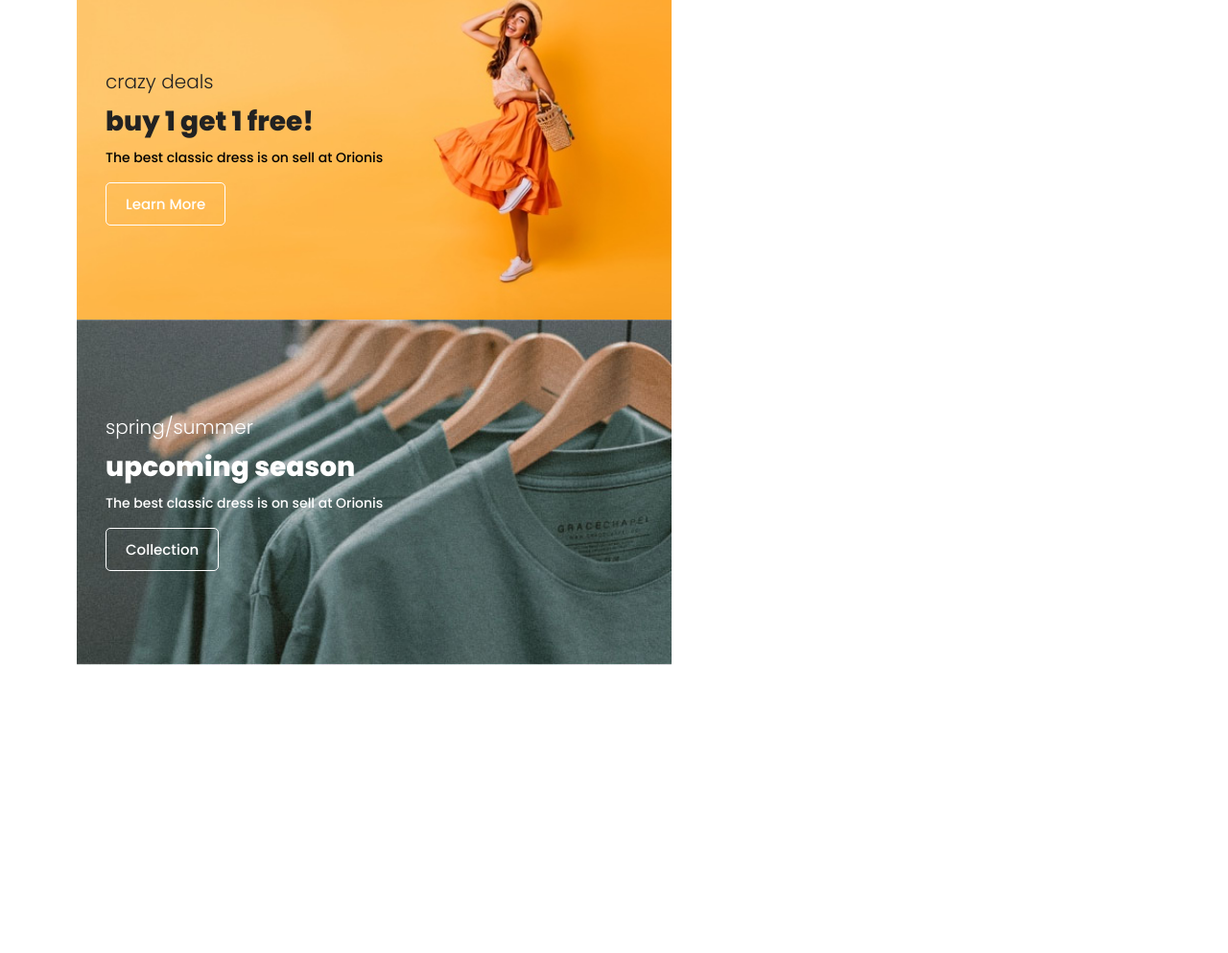
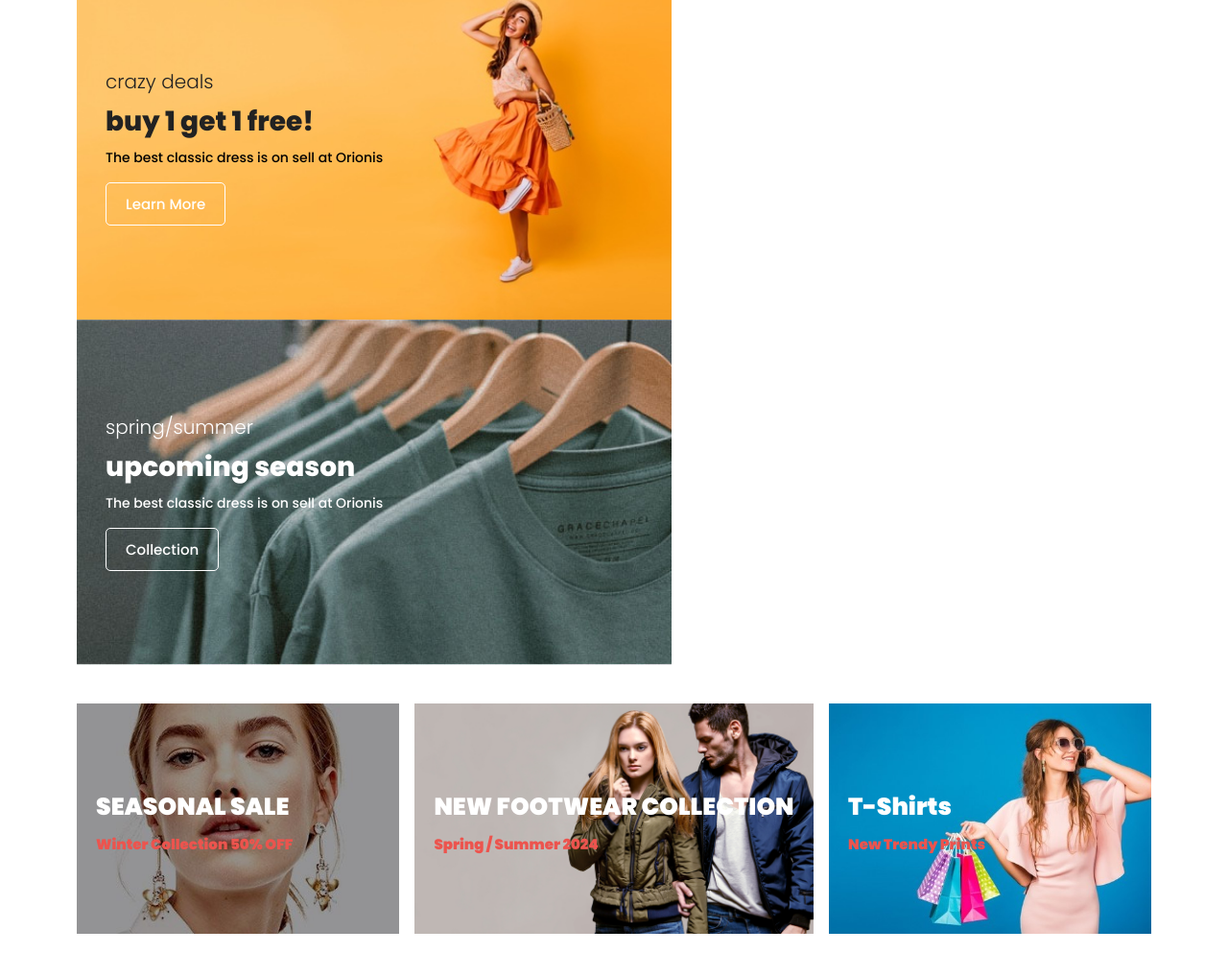
Before and after one commit to sumeetbp/E-commerce, a plain HTML site: page index.html in a window 1280 px wide. Shown: the part 3615-4608 px from the top of the page at 96% size. Before the commit the page ends 4348 px from the top, so only its background shows below. Drawn offline with Linux system fonts and the light colour scheme.

Commit message:
Secondary Banners

```diff
--- a/index.html
+++ b/index.html
@@ -346,6 +346,21 @@
         </div>
     </section>
 
+    <section id="banner3">
+        <div class="banner-box">
+            <h2>SEASONAL SALE</h2>
+            <h3>Winter Collection 50% OFF</h3>
+        </div>
+        <div class="banner-box banner-box2">
+            <h2>NEW FOOTWEAR COLLECTION</h2>
+            <h3>Spring / Summer 2024</h3>
+        </div>
+        <div class="banner-box banner-box3">
+            <h2>T-Shirts</h2>
+            <h3>New Trendy Prints</h3>
+        </div>
+    </section>
+
     <script src="script.js"></script>
 </body>
 </html>
--- a/style.css
+++ b/style.css
@@ -385,3 +385,44 @@ body {
     background: #088178;
     border-color: #088178;
 }
+
+#banner3 {
+    display: flex;
+    justify-content: space-between;
+    flex-wrap: wrap;
+    padding: 0 80px;
+}
+
+#banner3 .banner-box {
+    display: flex;
+    flex-direction: column;
+    align-items: flex-start;
+    justify-content: center;
+    background-image: url("img/banner/b7.jpg");
+    min-width: 30%;
+    height: 30vh;
+    background-size: cover;
+    background-position: center;
+    padding: 20px;
+    margin-bottom: 20px;
+}
+
+#banner3 .banner-box2 {
+    background-image: url("img/banner/b4.jpg");
+}
+
+#banner3 .banner-box3 {
+    background-image: url("img/banner/b18.jpg");
+}
+
+#banner3 h2 {
+    color: #fff;
+    font-weight: 900;
+    font-size: 25px;
+}
+
+#banner3 h3 {
+    color: #ec544e;
+    font-weight: 900;
+    font-size: 15px;
+}
```
